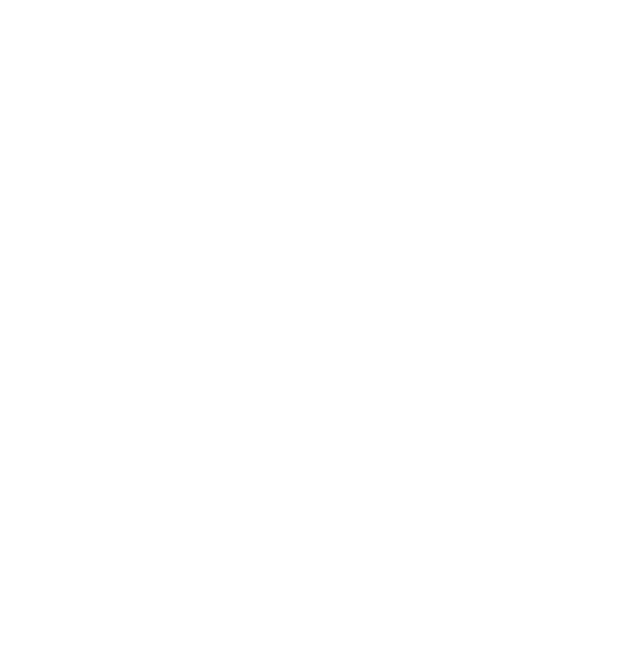
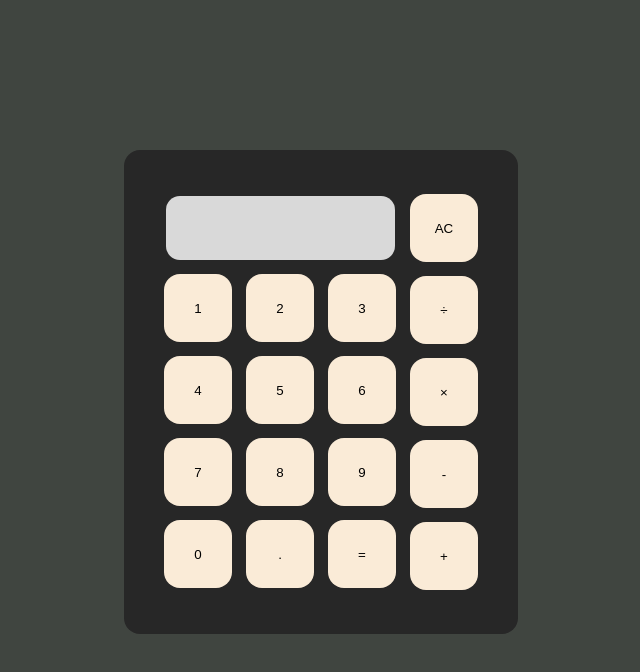
Before and after one commit to Okamita/Web-Site-Calculator, a plain HTML site: page src/index.html in a window 1280 px wide. Shown: the whole page, without its empty margins (319-959 px from the left). Drawn offline with Linux system fonts and the light colour scheme.

Commit message:
Create HTML and CSS styling

```diff
--- a/src/index.html
+++ b/src/index.html
@@ -6,6 +6,32 @@
         <link rel="stylesheet" href="stylesheet.css">
     </head>
     <body>
+        <div id="calculator">
+            <div id="numbersFrame">
+                <div id="screenFrame"></div>
+                <div id="numbersButtonsFrame">
+                    <button class="numberButton">1</button>
+                    <button class="numberButton">2</button>
+                    <button class="numberButton">3</button>
+                    <button class="numberButton">4</button>
+                    <button class="numberButton">5</button>
+                    <button class="numberButton">6</button>
+                    <button class="numberButton">7</button>
+                    <button class="numberButton">8</button>
+                    <button class="numberButton">9</button>
+                    <button class="numberButton">0</button>
+                    <button class="operatorButton">.</button>
+                    <button class="operatorButton">=</button>
+                </div>
+            </div>
+            <div id="operatorFrame">
+                <button id="acButton">AC</button>
+                <button class="operatorButton">÷</button>
+                <button class="operatorButton">×</button>
+                <button class="operatorButton">-</button>
+                <button class="operatorButton">+</button>
+            </div>
+        </div>
 
         <script src="javascript.js"></script>
     </body>
--- a/src/javascript.js
+++ b/src/javascript.js
@@ -1,5 +1,6 @@
 let firstInput;
 let secondInput;
+
 const operator = {
     add : "add",
     multiply : "multiply",
@@ -9,9 +10,22 @@ const operator = {
 
 
 
-
 function add(a, b) {return a + b};
 
 function multiply(a, b)  {return a * b};
 
 function divide(a, b)  {return a / b};
+
+function operate(a, b, operator){
+    switch(operator){
+        case "add":
+            add(a, b);
+            break;
+        case "multiply":
+            multiply(a, b);
+            break;
+        case "divide":
+            divide(a, b);
+            break
+    }
+}
--- a/src/stylesheet.css
+++ b/src/stylesheet.css
@@ -1,4 +1,65 @@
 *{
     padding: 0px;
     margin: 0px;
+    justify-content: center;
+    align-items: center;
 }
+
+body{
+    background-color: #404540;
+
+    display: flex;
+    margin-top: 150px;
+}
+
+#calculator{
+    display: flex;
+
+    width: 338px;
+    height: 428px;
+
+    background-color: #272727;
+    border-radius: 16px;
+    padding: 28px;
+    gap:14px
+}
+
+
+#numbersFrame{
+    display: flex;
+    flex-direction: column;
+
+    width: 232px;
+    gap: 14px;
+}
+
+#screenFrame{
+    width: 229px;
+    height: 64px;
+    background-color: #D9D9D9;
+    border-radius: 14px;
+}
+
+#numbersButtonsFrame{
+    display:flex;
+    flex-wrap: wrap;
+    gap: 14px;
+}
+
+button{
+    background-color: antiquewhite;
+    width: 68px;
+    height: 68px;
+    text-decoration: none;
+
+    border: none;
+
+    border-radius: 16px;
+
+}
+
+#operatorFrame{
+    display: flex;
+    flex-direction: column;
+    gap: 14px;
+}
```
